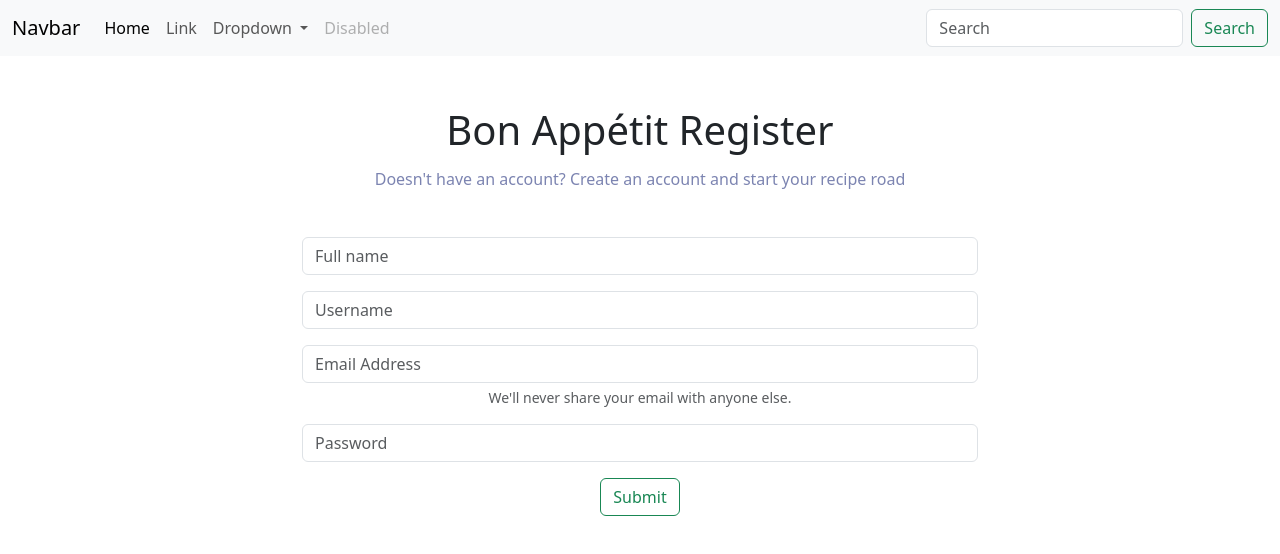
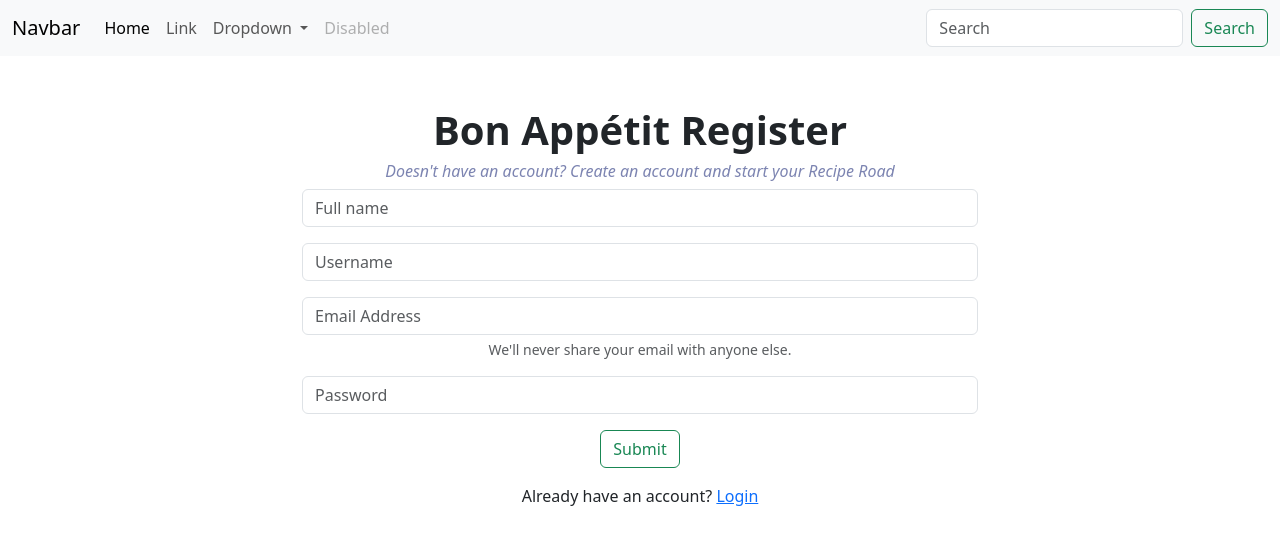
Before and after one commit to Linara2/AI_PHP_Recipe_Tracker, a plain HTML site: page designs/register.html in a window 1280 px wide. Drawn offline with nearby package versions, Linux system fonts and the light colour scheme.

Commit message:
modified:   designs/register.html

```diff
--- a/designs/register.html
+++ b/designs/register.html
@@ -53,12 +53,13 @@
         h6{
           color: rgb(124, 132, 177);
           font-size: medium;
+
         }
       </style>
 
       <div class="container">
-        <h1 class="mb-3">Bon Appétit Register</h1>
-        <h6 class="mb-5">Doesn't have an account? Create an account and start your recipe road</h6>
+        <h1 class="fw-bold" class="mb-3">Bon Appétit Register</h1>
+        <h6 class="fst-italic" class="mb-5">Doesn't have an account? Create an account and start your Recipe Road</h6>
         <form>
             <div class="mb-3">
               <input type="text" class="form-control" id="exampleInputName" placeholder="Full name">
@@ -74,6 +75,7 @@
               <input type="password" class="form-control" id="exampleInputPassword1" placeholder="Password">
             </div>
             <button type="submit" class="btn btn-outline-success">Submit</button>
+            <p class="mt-3">Already have an account? <a href="login.html">Login</a></p>
           </form>
       </div>
     </div>
```
